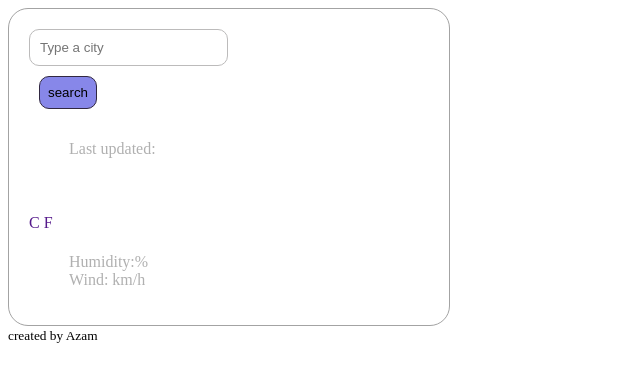
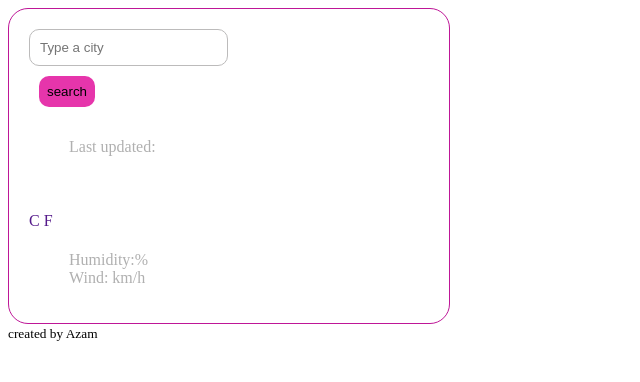
Before and after one commit to azam16214/WEEKHM7, a plain HTML site: page week7homework.html in a window 1280 px wide. Shown: the whole page, without its empty margins (0-640 px from the left). Drawn offline with nearby package versions, Linux system fonts and the light colour scheme; no server answers.

Commit message:
change background color

```diff
--- a/src/styles.css
+++ b/src/styles.css
@@ -1,5 +1,5 @@
 .container {
-  border: 1px solid rgb(163, 163, 163);
+  border: 1px solid rgb(190, 22, 151);
   max-width: 400px;
   padding: 20px;
   border-radius: 20px;
@@ -30,8 +30,8 @@ h1 {
   padding: 8px;
   border-radius: 10px;
   margin: 10px 10px 10px;
-  background-color: rgb(135, 135, 233);
-  border: 1px solid rgb(49, 40, 65);
+  background-color: rgb(230, 53, 171);
+  border: 0px solid rgb(49, 40, 65);
 }
 .form-control {
   padding: 10px;
```
